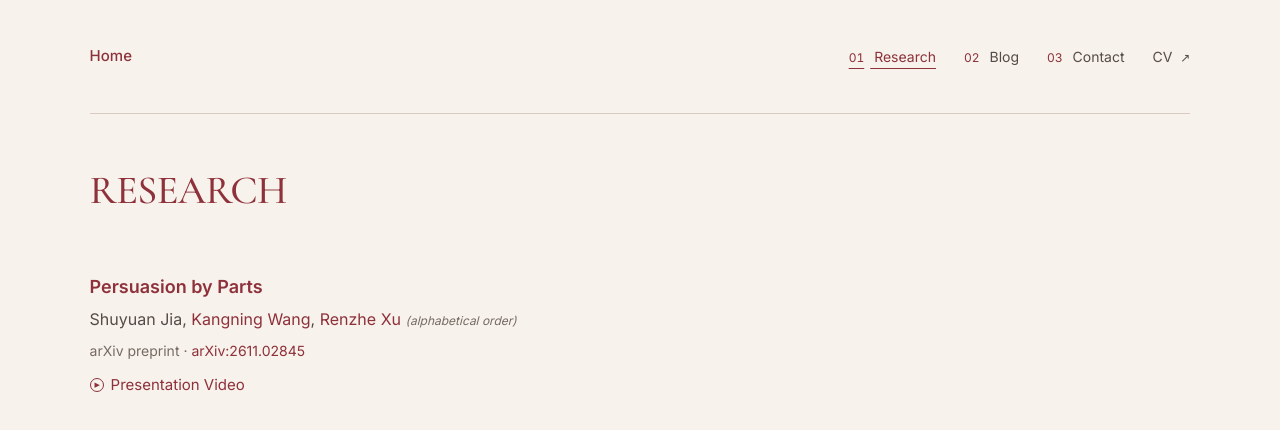
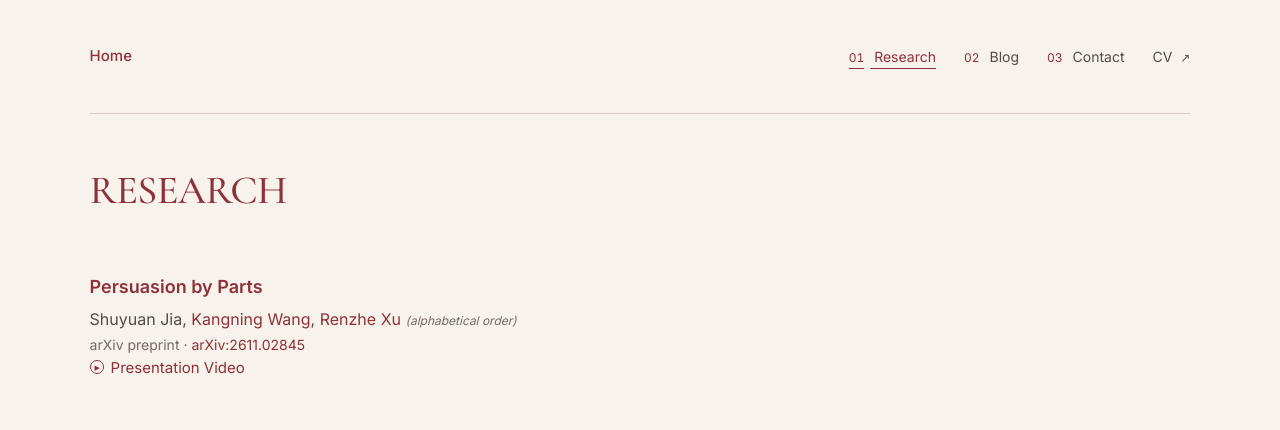
Before and after one commit to shuyuan-jia/shuyuan-jia.github.io, a plain HTML site: page research/index.html in a window 1280 px wide. Drawn offline with nearby package versions, Linux system fonts and the light colour scheme.

Commit message:
Add files via upload

```diff
--- a/profile.js
+++ b/profile.js
@@ -183,10 +183,12 @@ function driveVideoPreviewUrl(value) {
 }
 const works = document.getElementById('works');
 if (works && profile.works.length) {
-  const articles = profile.works.map(work => {
+  const articles = profile.works.map((work, index) => {
     const article = document.createElement('article');
     article.className = 'research-work';
     const heading = document.createElement('h2');
+    heading.id = 'paper-title-' + (index + 1);
+    article.setAttribute('aria-labelledby', heading.id);
     if (work.url && safeUrl(work.url)) {
       const link = document.createElement('a');
       link.href = safeUrl(work.url); link.textContent = work.title;
@@ -213,7 +215,8 @@ if (works && profile.works.length) {
       link.textContent = 'arXiv:' + work.arxiv;
       venue.append(document.createTextNode(' · '), link);
     }
-    article.append(heading, authors, venue);
+    const details = document.createElement('div'); details.className = 'paper-details';
+    details.append(authors, venue);
     if (work.presentationVideo) {
       const line = document.createElement('p'); line.className = 'research-video';
       const link = document.createElement('a'); link.className = 'presentation-link';
@@ -226,8 +229,9 @@ if (works && profile.works.length) {
       const label = document.createElement('span'); label.className = 'video-label';
       label.textContent = 'Presentation Video';
       link.append(icon, label);
-      line.append(link); article.append(line);
+      line.append(link); details.append(line);
     }
+    article.append(heading, details);
     return article;
   });
   works.replaceChildren(...articles);
--- a/research/index.html
+++ b/research/index.html
@@ -18,11 +18,13 @@
 <h1 id="research-title">RESEARCH</h1>
 </div>
 <div id="works" class="research-works">
-<article class="research-work">
-<h2><a href="https://arxiv.org/abs/2611.02845">Persuasion by Parts</a></h2>
+<article class="research-work" aria-labelledby="paper-title-1">
+<h2 id="paper-title-1"><a href="https://arxiv.org/abs/2611.02845">Persuasion by Parts</a></h2>
+<div class="paper-details">
 <p class="research-authors">Shuyuan Jia, <a href="https://people.cs.rutgers.edu/~kn.w/">Kangning Wang</a>, <a href="https://windxrz.github.io/">Renzhe Xu</a>&nbsp;<span class="author-order-note">(alphabetical order)</span></p>
 <p class="research-venue">arXiv preprint · <a href="https://arxiv.org/abs/2611.02845">arXiv:2611.02845</a></p>
 <p class="research-video"><a class="presentation-link" href="https://drive.google.com/file/d/1ywK8K8lA4Fmbjc2Sxj7SbMHyEewHaCLY/view" target="_blank" rel="noopener noreferrer"><span class="video-play" aria-hidden="true">▶</span><span class="video-label">Presentation Video</span></a></p>
+</div>
 </article>
 </div>
 </section>
--- a/styles.css
+++ b/styles.css
@@ -52,11 +52,11 @@ nav a .nav-number{margin:0 6px 0 0;color:var(--garnet);font-size:12px;font-varia
 .research-page .research-masthead{display:grid;grid-template-columns:minmax(0,1fr) auto;align-items:baseline;gap:20px 48px}
 .research-page .research-note{max-width:30ch;color:var(--muted);font-size:14px;font-style:italic;font-weight:400;line-height:1.6}
 .research-page .research-works{margin-top:32px}
-.research-page .research-work{padding:0 0 28px;max-width:78ch;overflow-wrap:break-word}
+.research-page .research-work{display:grid;row-gap:6px;padding:0 0 28px;max-width:78ch;overflow-wrap:break-word}
 .research-page .research-work+.research-work{padding-top:28px;border-top:1px solid var(--line)}
 .research-page .research-work h2{font:600 18px/1.45 var(--sans);letter-spacing:0;color:var(--garnet)}
-.research-page .research-authors{font:400 16px/1.7 var(--sans);margin-top:6px;color:var(--ink)}
-.research-page .research-venue{font:400 14px/1.7 var(--sans);margin-top:6px;color:var(--muted)}
+.research-page .research-authors{font:400 16px/1.7 var(--sans);color:var(--ink)}
+.research-page .research-venue{font:400 14px/1.4 var(--sans);color:var(--muted)}
 @media(max-width:600px){
  .research-page .research-masthead{grid-template-columns:minmax(0,1fr);gap:14px}
  .research-page .research-note{justify-self:end;text-align:right}
@@ -66,7 +66,7 @@ nav a .nav-number{margin:0 6px 0 0;color:var(--garnet);font-size:12px;font-varia
 nav .nav-cv{display:inline-block;align-self:center;font:400 14px/1.65 var(--sans);color:var(--ink);padding:10px 0;white-space:nowrap}
 nav .nav-cv>span{font-size:12px;margin-left:4px}
 
-.research-page .research-video{margin-top:6px;font:400 15px/1.7 var(--sans)}
+.research-page .research-video{display:flex;font:400 15px/1.4 var(--sans)}
 .research-page .presentation-link{display:inline-flex;align-items:center;gap:7px;color:var(--garnet)}
 .research-page .video-play{display:inline-flex;align-items:center;justify-content:center;flex:none;box-sizing:border-box;width:14px;height:14px;border:1px solid currentColor;border-radius:50%;font:400 7px/1 var(--sans);padding-left:1px}
 
@@ -74,3 +74,7 @@ nav .nav-cv>span{font-size:12px;margin-left:4px}
 .research-page .presentation-link:hover .video-label,.research-page .presentation-link:focus-visible .video-label{text-decoration:underline}
 
 .research-page .author-order-note{font-size:12px;font-weight:400;font-style:italic;color:var(--muted);white-space:nowrap}
+
+/* The paper owns its hierarchy; metadata rows share one compact rhythm. */
+.research-page .paper-details{display:grid;row-gap:2px;min-width:0}
+.research-page .paper-details>p{margin:0}
```
